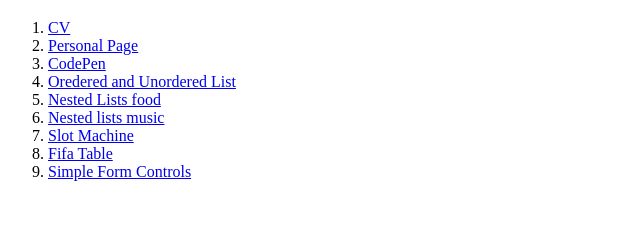
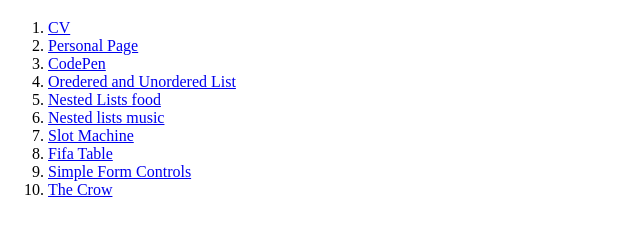
Before and after one commit to Lambrev88/WD_Course_HW, a plain HTML site: page hw1/index.html in a window 1280 px wide. Shown: the part 61-294 px from the top of the page, without its empty margins (0-640 px from the left). Drawn offline with Linux system fonts and the light colour scheme.

Commit message:
HW1 Done

```diff
--- a/hw1/index.html
+++ b/hw1/index.html
@@ -20,6 +20,7 @@
     <li><a href="./pages/Slot_Machine.html">Slot Machine</a></li>
     <li><a href="./pages/Fifa_Table.html">Fifa Table</a></li>
     <li><a href="./pages/simpleFormControls.html">Simple Form Controls</a></li>
+    <li><a href="./pages/The_Crow.html">The Crow</a></li>
   </ol>
 </body>
 
```
